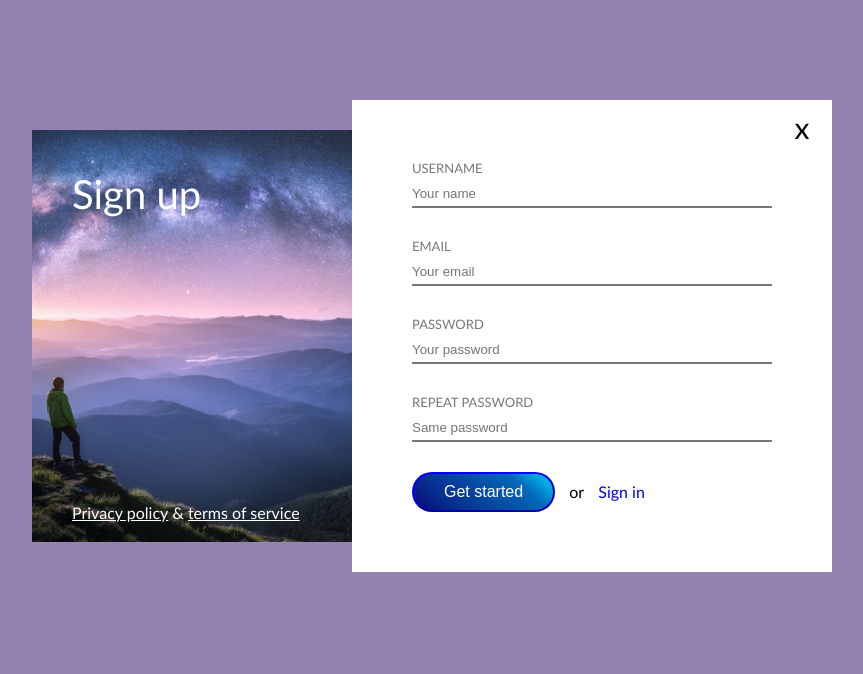
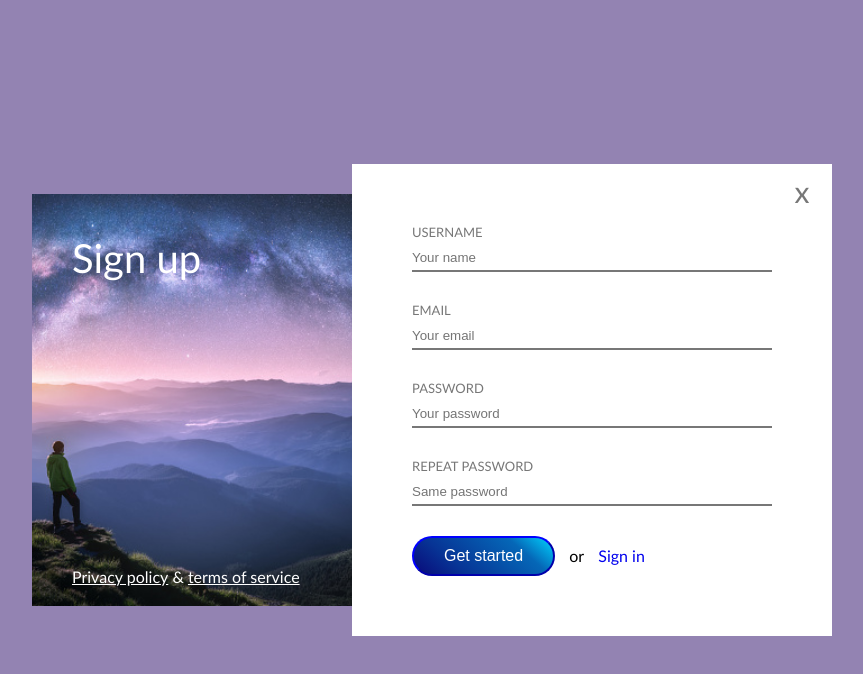
Before and after one commit to Dovile-dote/sign-up-design, a website: page index.html in a window 1280 px wide. Shown: the whole page, without its empty margins (208-1071 px from the left). Drawn offline with Linux system fonts and the light colour scheme.

Commit message:
Position content in center of the screen

```diff
--- a/css/main.css
+++ b/css/main.css
@@ -1,9 +1,15 @@
+body {
+    height: 100vh;
+    position: relative;
+}
+
 .container {
     width: 800px;
-    margin-top: 100px;
-    margin-left: calc(50% - 400px);
     display: inline-block;
-    position: relative;
+    position: absolute;
+    top: 50%;
+    left: 50%;
+    transform: translate(-50%, -50%);
 }
 
 .left-column {
@@ -60,4 +66,5 @@
     top: 0;
     right: 0;
     cursor: pointer;
+    color: #777;
 }
```
